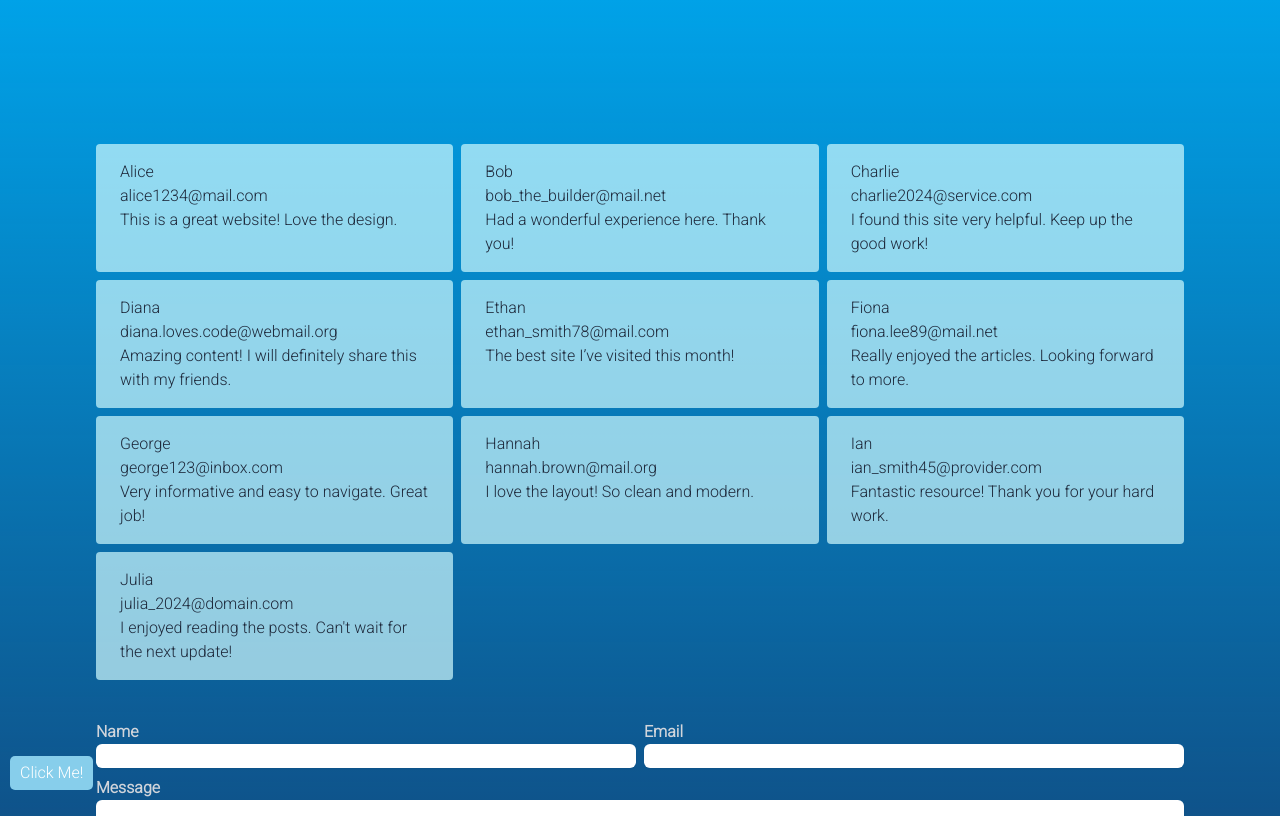
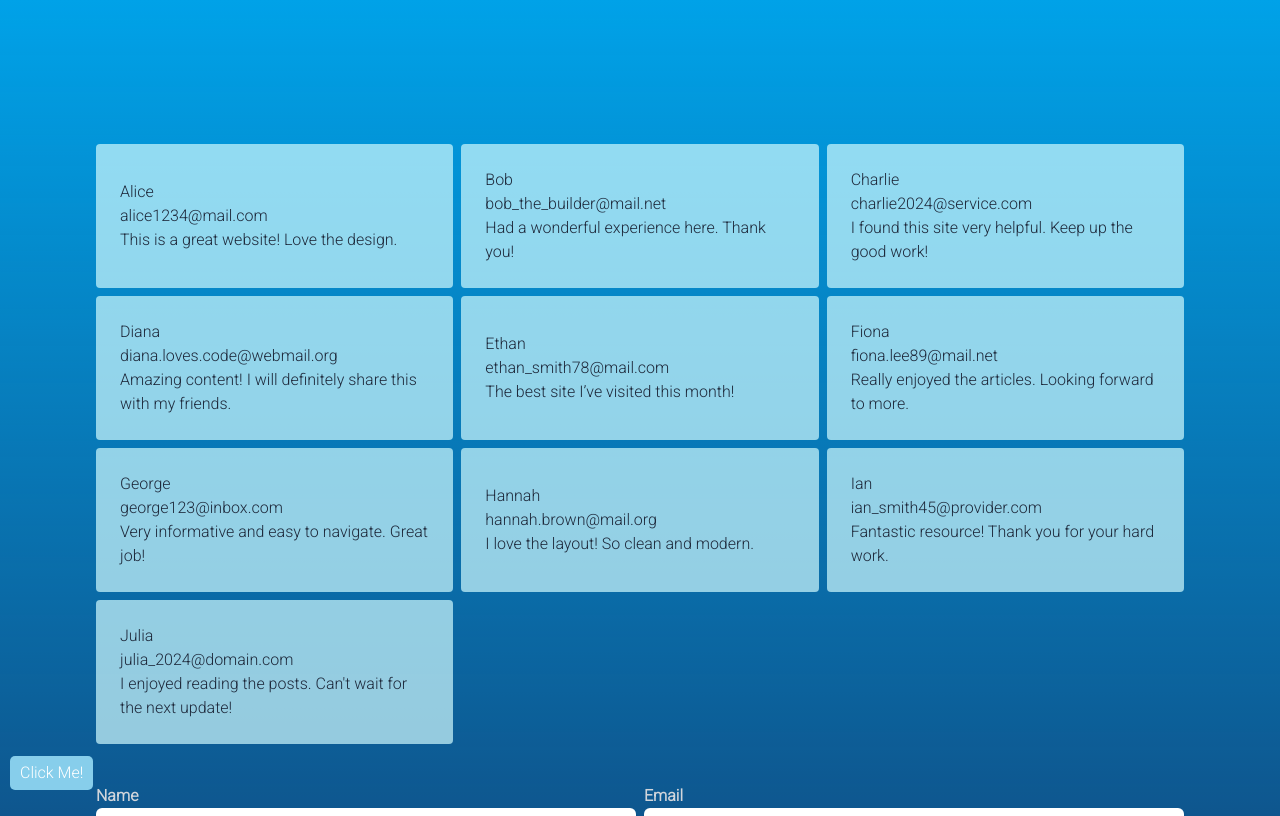
Before and after one commit to spaceofin/nextjs-prac, a Next.js app in the folder nextjs-ts-practice/: page /guest-book in a window 1280 px wide. Shown: the top 816 px of the page. Built offline with nearby package versions, Linux system fonts and the light colour scheme; no server answers; data requests are answered from the project's data file.

Commit message:
[nextjs-ts-practice]feat: add skeleton loading UI on guest-book page

```diff
--- /dev/null
+++ b/nextjs-ts-practice/app/guest-book/components/skeleton.tsx
@@ -0,0 +1,11 @@
+import Card from "@/components/card";
+
+export default function Skeleton() {
+  return (
+    <>
+      {Array.from({ length: 10 }, (_, index) => (
+        <Card className="flex flex-col justify-center min-w-72 h-36 animate-pulse" />
+      ))}
+    </>
+  );
+}
--- a/nextjs-ts-practice/app/guest-book/page.tsx
+++ b/nextjs-ts-practice/app/guest-book/page.tsx
@@ -7,6 +7,7 @@ import Textarea from "@/components/textarea";
 import Button from "@/components/button";
 import { useState, useEffect } from "react";
 import { useForm, SubmitHandler } from "react-hook-form";
+import Skeleton from "./components/skeleton";
 
 type Entry = {
   id: string;
@@ -24,6 +25,7 @@ async function getGuestBook(): Promise<Entry[]> {
 export default function GuestBookPage() {
   const [entries, setEntries] = useState<Entry[]>([]);
   const [isSaving, setIsSaving] = useState(false);
+  const [isLoading, setIsLoading] = useState(true);
 
   const {
     register,
@@ -35,8 +37,15 @@ export default function GuestBookPage() {
 
   useEffect(() => {
     const fetchEntries = async () => {
+      setIsLoading(true);
+      try {
         const data = await getGuestBook();
         setEntries(data);
+      } catch (error) {
+        console.error("Error fetching entries:", error);
+      } finally {
+        setIsLoading(false);
+      }
     };
     fetchEntries();
   }, []);
@@ -64,17 +73,24 @@ export default function GuestBookPage() {
       reset();
     }
   };
+  console.log(entries);
 
   return (
     <div className="flex flex-col w-full">
       <div className="grid sm:grid-cols-1 lg:grid-cols-2 xl:grid-cols-3 gap-2 w-full">
-        {entries.map((entry: Entry) => (
-          <Card key={entry.id} className="min-w-72">
+        {isLoading ? (
+          <Skeleton />
+        ) : (
+          entries.map((entry: Entry) => (
+            <Card
+              key={entry.id}
+              className="flex flex-col justify-center min-w-72 h-36">
               <p>{entry.name}</p>
               <p>{entry.email}</p>
               <p>{entry.message}</p>
             </Card>
-        ))}
+          ))
+        )}
       </div>
       <form onSubmit={handleSubmit(onSubmit)}>
         <div className="grid gap-2 mt-10">
--- a/nextjs-ts-practice/components/card.tsx
+++ b/nextjs-ts-practice/components/card.tsx
@@ -4,7 +4,7 @@ export default function Card({
   children,
   className,
 }: {
-  children: React.ReactNode;
+  children?: React.ReactNode;
   className?: string;
 }) {
   return (
```
Lines whose indentation alone changed are shown as unchanged.
